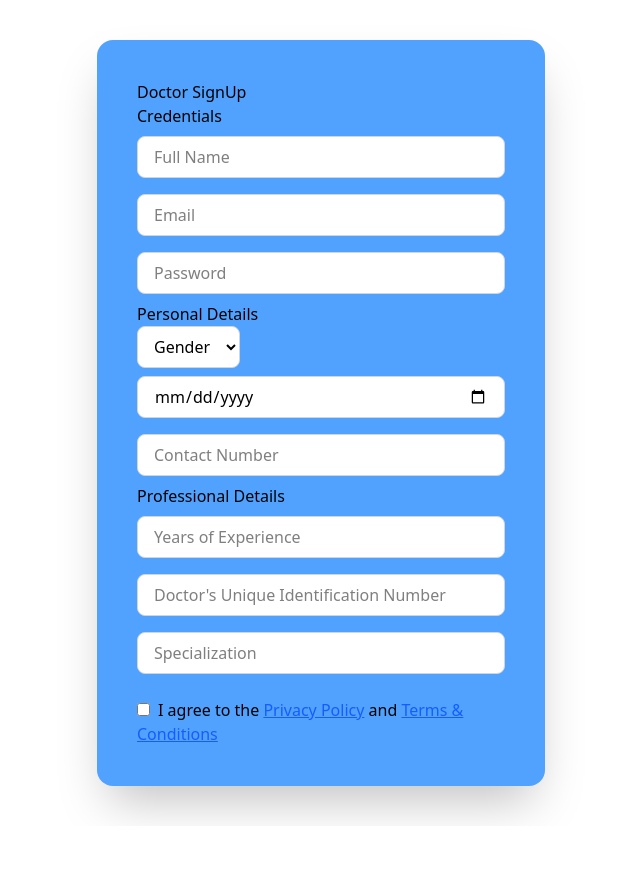
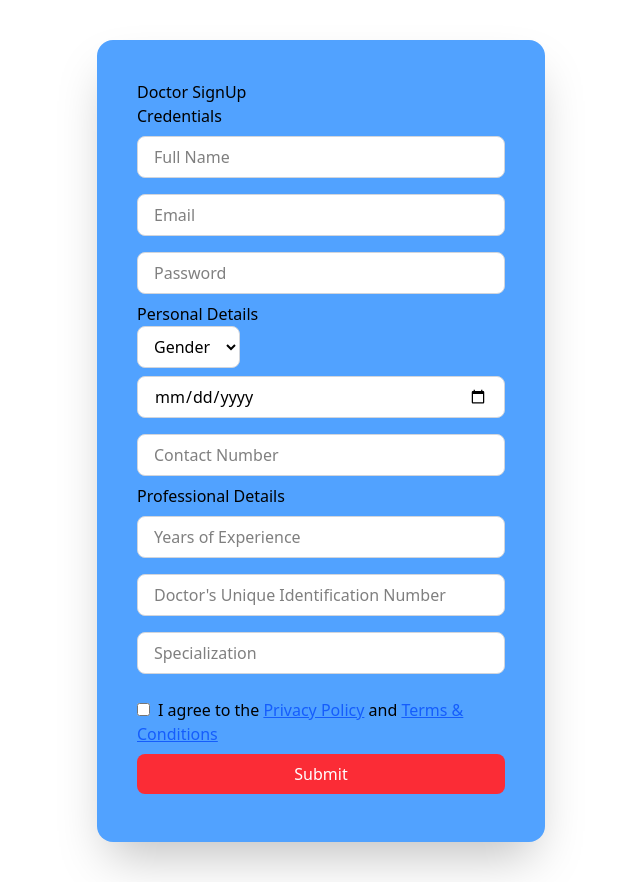
Before and after one commit to Suhan3617/Telemed-Portal, a React (Vite) app: page /signup in a window 1280 px wide. Both pictures are taken after a click on the button "Doctor". Shown: the whole page, without its empty margins (319-959 px from the left). Before the commit the page ends 826 px from the top, so only its background shows below. Built offline with nearby package versions, Linux system fonts and the light colour scheme.

Commit message:
Add submit button to doctor and patient forms

```diff
--- a/src/components/doctorform.jsx
+++ b/src/components/doctorform.jsx
@@ -77,6 +77,11 @@ const doctorform = () => {
             </a>
           </label>
         </div>
+        <div>
+          <button className="w-full bg-red-500 text-white rounded-lg px-4 py-2 focus:outline-none focus:ring-2 focus:ring-red-800 my-2">
+            Submit
+          </button>
+        </div>
       </div>
     </div>
   );
--- a/src/components/patientform.jsx
+++ b/src/components/patientform.jsx
@@ -65,6 +65,9 @@ const patientform = () => {
             </a>
           </label>
         </div>
+        <button className="w-full bg-red-500 text-white rounded-lg px-4 py-2 focus:outline-none focus:ring-2 focus:ring-red-800 my-2">
+          Submit
+        </button>
       </div>
     </div>
   );
```
